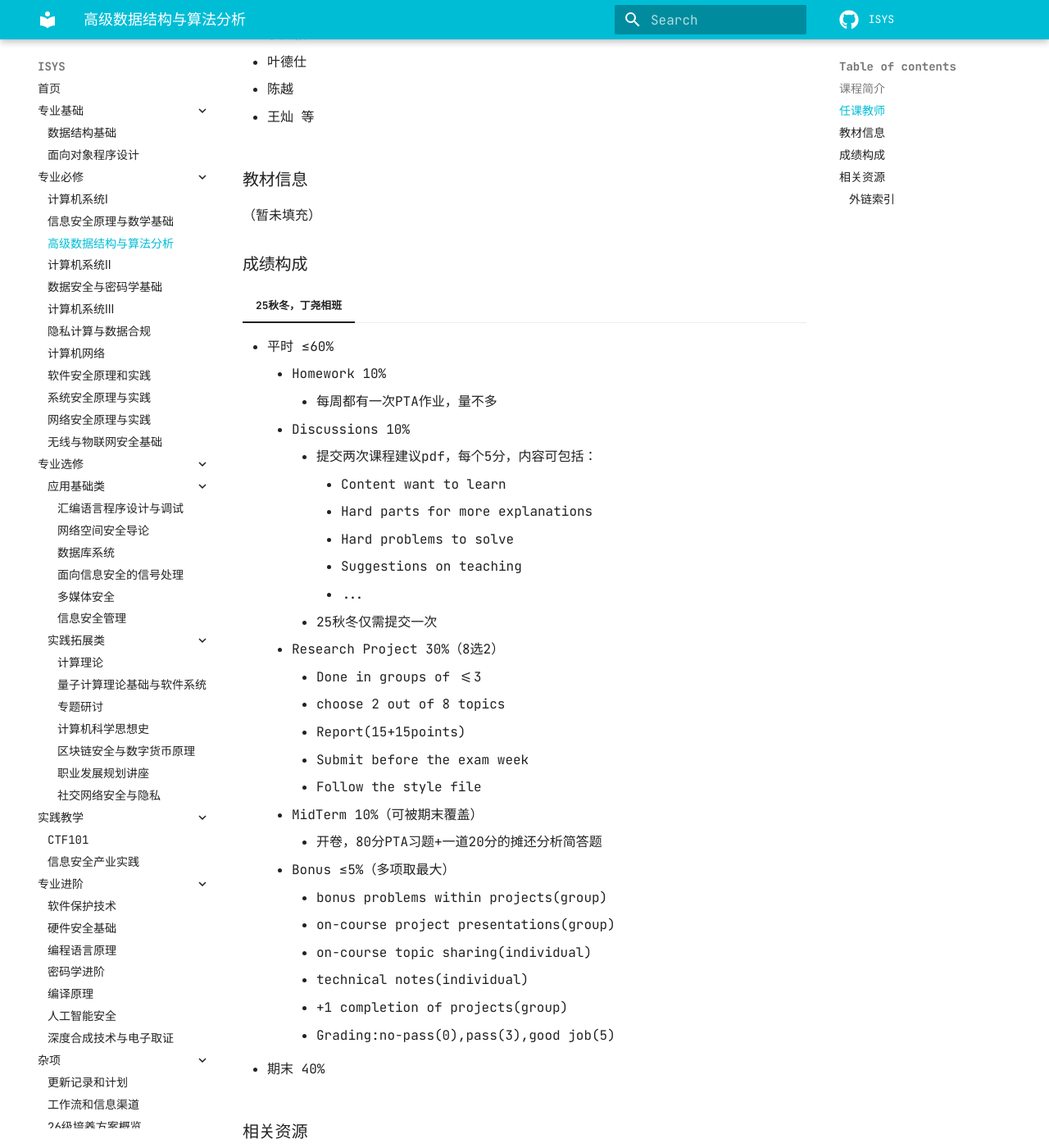
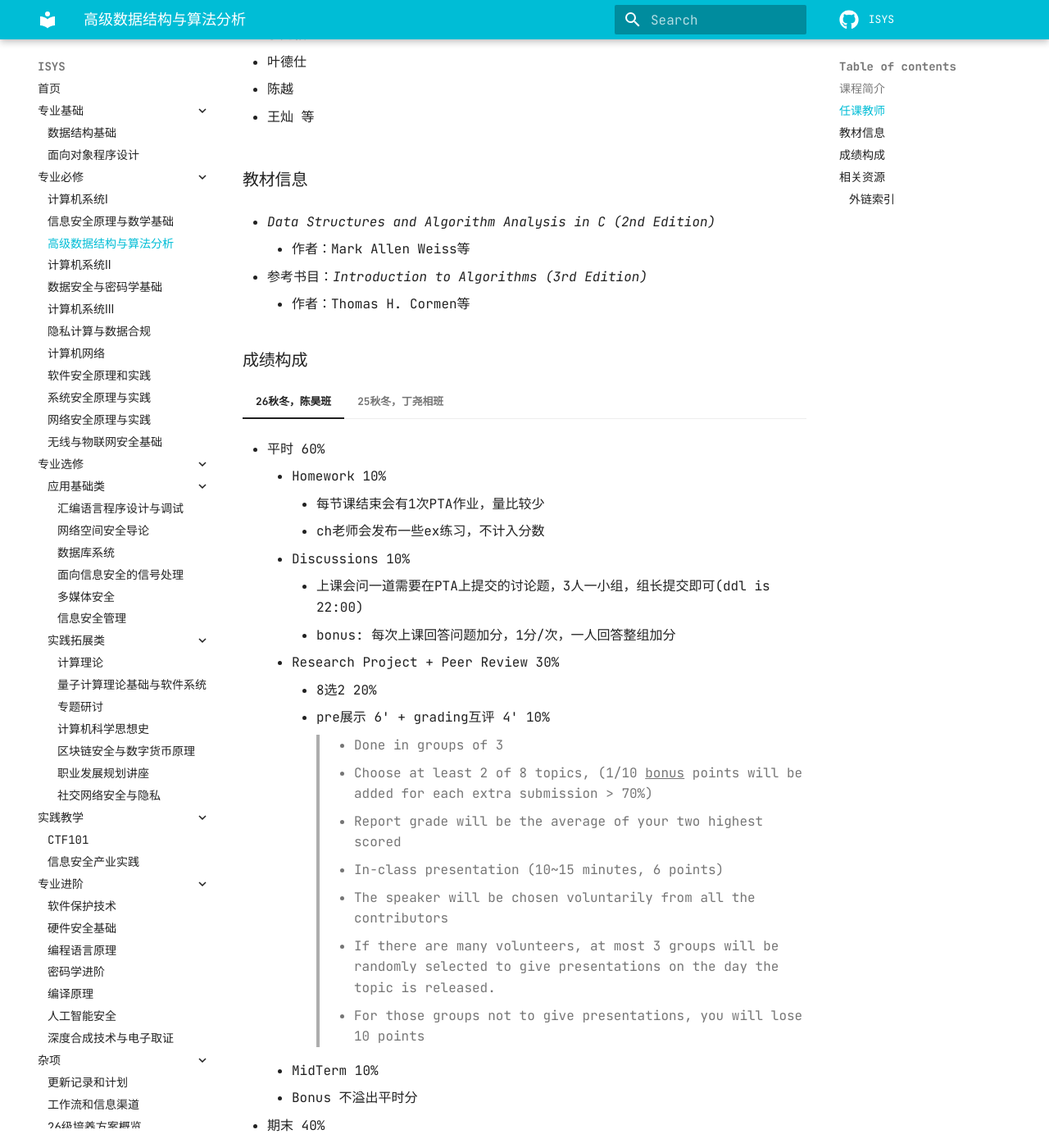
Before and after one commit to dreamem0ra1n/ISYS, an MkDocs documentation site: the page built from docs/专业必修/高级数据结构与算法分析.md, in a window 1280 px wide and 1400 px high, scrolled down 842 px. Shown: the whole window at 82% size. Built offline with MkDocs 1.6.1 and Material for MkDocs 9.7.7, drawn with Linux system fonts in a browser that asks for light colours; comment, search, counter and statistics services are not loaded.

Commit message:
docs: 增加一些26春夏和26秋冬课程成绩构成等信息 (#2)
Co-authored-by: ducky <ducky@duckydeMacBook-Air.local>

```diff
--- a/docs/专业必修/高级数据结构与算法分析.md
+++ b/docs/专业必修/高级数据结构与算法分析.md
@@ -30,9 +30,37 @@ en_title: "Advanced Data Structure & Algorithm Analysis"
     - 王灿 等
 
 ### 教材信息
-（暂未填充）
+- *Data Structures and Algorithm Analysis in C (2nd Edition)*
+    - 作者：Mark Allen Weiss等
+
+- 参考书目：*Introduction to Algorithms (3rd Edition)*
+    - 作者：Thomas H. Cormen等
 
 ### 成绩构成
+=== "26秋冬，陈昊班"
+    - 平时 60%
+
+        - Homework 10%
+            - 每节课结束会有1次PTA作业，量比较少
+            - ch老师会发布一些ex练习，不计入分数
+        - Discussions 10%
+            - 上课会问一道需要在PTA上提交的讨论题，3人一小组，组长提交即可(ddl is 22:00)
+            - bonus: 每次上课回答问题加分，1分/次，一人回答整组加分
+        - Research Project + Peer Review 30%
+            - 8选2  20%
+            - pre展示 6' + grading互评 4' 10%
+            > - Done in groups of 3
+            > - Choose at least 2 of 8 topics, (1/10 <u>bonus</u> points will be added for each extra submission > 70%)
+            > - Report grade will be the average of your two highest scored
+            > - In-class presentation (10~15 minutes, 6 points)
+            > - The speaker will be chosen voluntarily from all the contributors
+            > - If there are many volunteers, at most 3 groups will be randomly selected to give presentations on the day the topic is released.
+            > - For those groups not to give presentations, you will lose 10 points
+
+        - MidTerm 10%
+        - Bonus 不溢出平时分
+    - 期末 40%
+
 === "25秋冬，丁尧相班"
     - 平时 ≤60%
         - Homework 10%
@@ -62,6 +90,8 @@ en_title: "Advanced Data Structure & Algorithm Analysis"
             - Grading:no-pass(0),pass(3),good job(5)
     - 期末 40%
 
+
+
 ### 相关资源
 #### 外链索引
 - 在98上搜索“ADS”“高级数据结构与算法分析”等关键词可以搜到很多优质资源。
```
Also changed, not shown: docs/专业基础/数据结构基础.md (+12 -1 lines), docs/专业必修/信息安全原理与数学基础.md (+3 -0 lines), docs/专业必修/数据安全与密码学基础.md (+4 -1 lines), docs/专业必修/计算机系统Ⅱ.md (+28 -0 lines).
